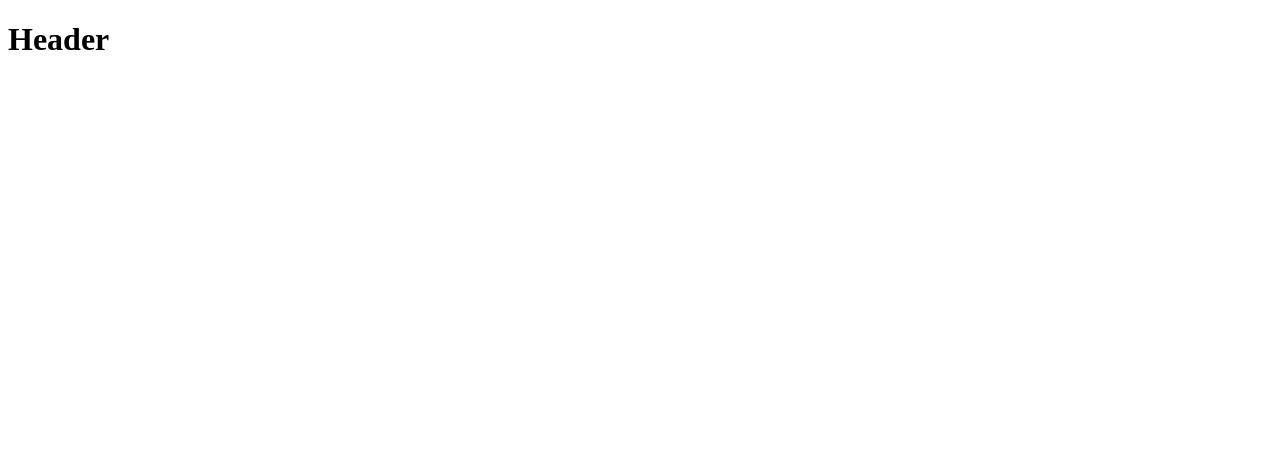
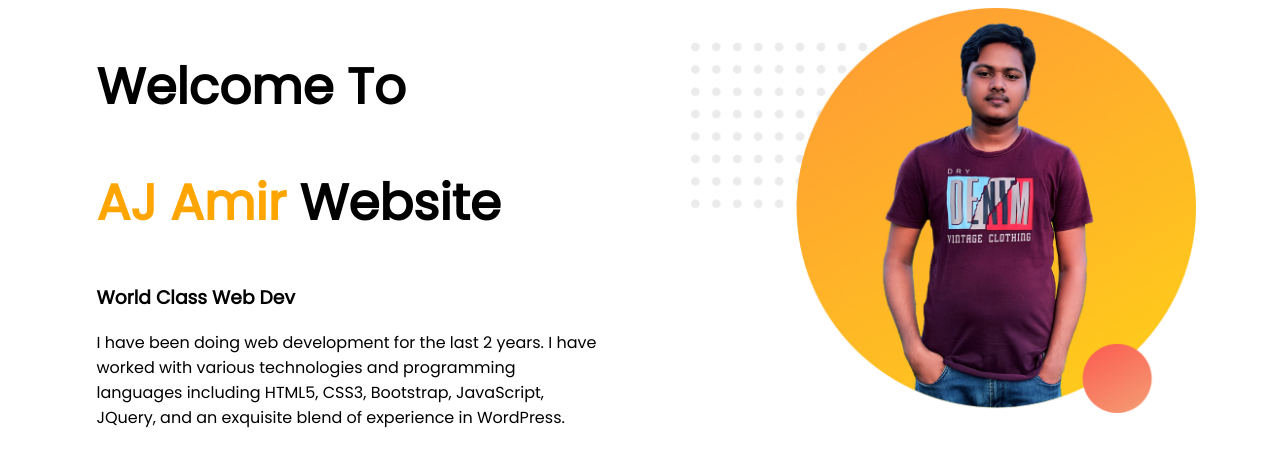
Before and after one commit to Amirhosen65/Website-2, a plain HTML site: page index.html in a window 1280 px wide. Drawn offline with Linux system fonts and the light colour scheme.

Commit message:
first part

```diff
--- a/index.html
+++ b/index.html
@@ -1,9 +1,21 @@
 <!DOCTYPE html>
 <html lang="en">
 <head>
-    <title>Page Title</title>
+    <title>AJ Amir Hossain</title>
+    <link href='https://fonts.googleapis.com/css?family=Poppins&display=swap' rel='stylesheet'>
+    <link rel="stylesheet" href="style.css">
 </head>
 <body>
-    <h1>Header</h1>
+    <section>
+        <div class="half-width">
+            <h1>Welcome To</h1>
+            <h1><span class="name-highlight">AJ Amir</span> Website</h1>
+            <h3>World Class Web Dev</h3>
+            <p>I have been doing web development for the last 2 years. I have worked with various technologies and programming languages including HTML5, CSS3, Bootstrap, JavaScript, JQuery, and an exquisite blend of experience in WordPress.</p>
+        </div>
+        <div class="half-width">
+            <img src="./images/image-11.png" alt="">
+        </div>
+    </section>
 </body>
 </html>
--- /dev/null
+++ b/style.css
@@ -0,0 +1,20 @@
+body{
+    font-family: 'Poppins', sans-serif;
+}
+
+h1{
+    font-size: 50px;
+}
+
+.name-highlight{
+    color: orange;
+}
+.half-width{
+    width: 40%;
+    float: left;
+    margin-left: 5%;
+    padding-left: 2%;
+}
+.half-width img{
+    width: 100%;
+}
```
Also changed, not shown: images/image-11.png (added), images/image-9.png (added).
